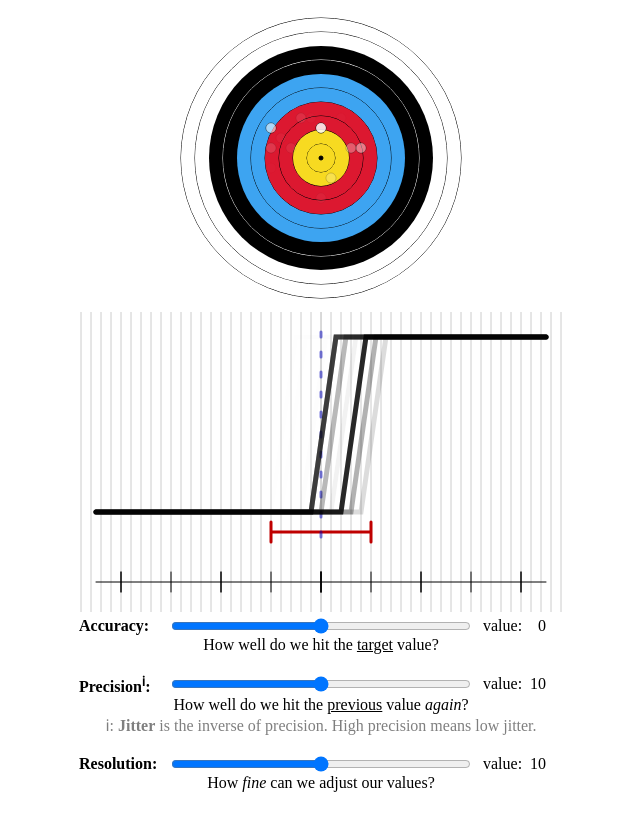
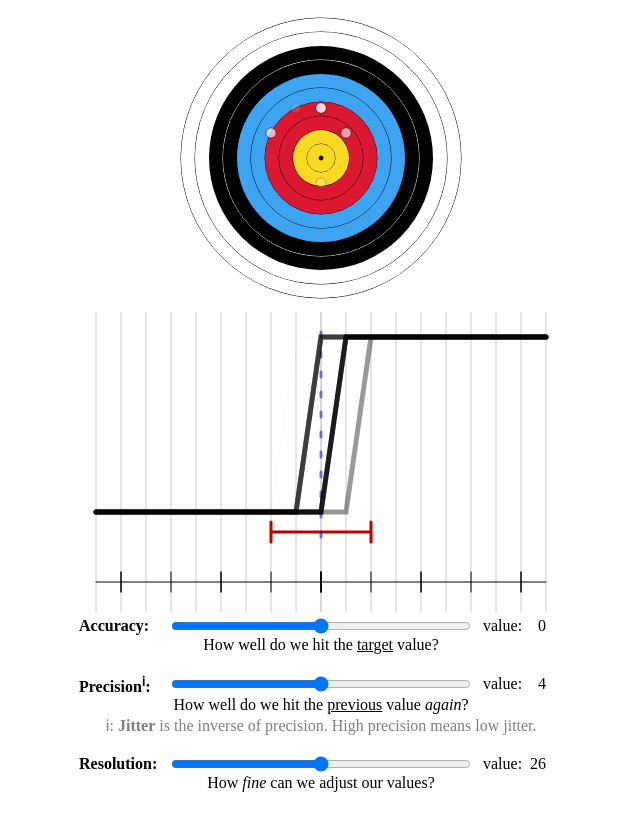
Before and after one commit to RERossel/JavaScript-Jitter, a plain HTML site: page index.html in a window 1280 px wide. Shown: the whole page, without its empty margins (319-959 px from the left). Drawn offline with Linux system fonts and the light colour scheme.

Commit message:
Implemented resolution keeping for finer resolutions. rough resolutions do not work as expected.

```diff
--- a/index.html
+++ b/index.html
@@ -76,7 +76,7 @@
         <span class="slider_label">
             <b>Resolution: </b>
         </span>
-        <input id="slider_resolution" type="range" min="0" max="20" value="10" class="slider" style="width:300px; /*direction: rtl;*/">
+        <input id="slider_resolution" type="range" min="1" max="51" value="26" class="slider" style="width:300px; /*direction: rtl;*/">
 
         <span class="slider_output">
             value: <span id="slider_resolution_output" class="slider_value">1</span>
--- a/script.js
+++ b/script.js
@@ -12,12 +12,6 @@ var slider_resolution_output = document.getElementById("slider_resolution_output
 var context_bullseye = canvas_bullseye.getContext('2d');
 var context_waveform = canvas_waveform.getContext('2d');
 
-var riseTime = 25;
-var unit = 10; // One unit represents 10 pixels
-var accuracy = Number(slider_accuracy.value);
-var precision = Number(slider_precision.value);
-var jitter = 20-precision;
-var resolution = Number(slider_resolution.value);
 
 
 // slider_precision.onchange = function() {
@@ -69,6 +63,7 @@ function DrawRisingEdge(startXValue) {
 }
 
 
+
 // Treat a function as a JavaScript Object as we want to have multiple instances
 // representing multiple bullseye hit at different stages of fade-out.
 function DrawBullseyeHit(x, y) {
@@ -117,6 +112,7 @@ function DrawBullseyeHit(x, y) {
 }
 
 
+
 // ===== TO BE DELETED - WE DON'T HAVE A BUTTON
 var buttonState = false;
 //button.value = "Rise time NOT shown.";
@@ -137,11 +133,12 @@ function buttonAction()
 // ==========
 
 
+
 function drawJitterMargin() {
 
-  var maxJitter = (1.0 - 0.5) * jitter * unit;
+  var maxJitter = (1.0 - 0.5) * jitter * resolution;
 
-  console.log(maxJitter);
+  //console.log(maxJitter);
 
   // Draw the jitter margin indicator as a red line below the waveform.
   context_waveform.strokeStyle = 'rgba(191, 0, 0, 1 )';
@@ -149,23 +146,23 @@ function drawJitterMargin() {
   context_waveform.lineWidth = 3;
 
     context_waveform.beginPath();
-    context_waveform.moveTo(canvas_waveform.width / 2 + ( accuracy * unit )            - maxJitter, 220);
+    context_waveform.moveTo(canvas_waveform.width / 2 + ( accuracy * resolution )            - maxJitter, 220);
 
   if (buttonState == false) {
-    context_waveform.lineTo(canvas_waveform.width / 2 + ( accuracy * unit )            + maxJitter, 220);
+    context_waveform.lineTo(canvas_waveform.width / 2 + ( accuracy * resolution )            + maxJitter, 220);
   } else {
-    context_waveform.lineTo(canvas_waveform.width / 2 + ( accuracy * unit ) + riseTime + maxJitter, 220);
+    context_waveform.lineTo(canvas_waveform.width / 2 + ( accuracy * resolution ) + riseTime + maxJitter, 220);
   }
 
-    context_waveform.moveTo(canvas_waveform.width / 2 + ( accuracy * unit )            - maxJitter, 210);
-    context_waveform.lineTo(canvas_waveform.width / 2 + ( accuracy * unit )            - maxJitter, 230);
+    context_waveform.moveTo(canvas_waveform.width / 2 + ( accuracy * resolution )            - maxJitter, 210);
+    context_waveform.lineTo(canvas_waveform.width / 2 + ( accuracy * resolution )            - maxJitter, 230);
 
   if (buttonState == false) {
-    context_waveform.moveTo(canvas_waveform.width / 2 + ( accuracy * unit )            + maxJitter, 210);
-    context_waveform.lineTo(canvas_waveform.width / 2 + ( accuracy * unit )            + maxJitter, 230);
+    context_waveform.moveTo(canvas_waveform.width / 2 + ( accuracy * resolution )            + maxJitter, 210);
+    context_waveform.lineTo(canvas_waveform.width / 2 + ( accuracy * resolution )            + maxJitter, 230);
   } else {
-    context_waveform.moveTo(canvas_waveform.width / 2 + ( accuracy * unit ) + riseTime + maxJitter, 210);
-    context_waveform.lineTo(canvas_waveform.width / 2 + ( accuracy * unit ) + riseTime + maxJitter, 230);
+    context_waveform.moveTo(canvas_waveform.width / 2 + ( accuracy * resolution ) + riseTime + maxJitter, 210);
+    context_waveform.lineTo(canvas_waveform.width / 2 + ( accuracy * resolution ) + riseTime + maxJitter, 230);
   }
 
   context_waveform.stroke();
@@ -176,10 +173,10 @@ function drawJitterMargin() {
     context_waveform.strokeStyle = 'rgba(  0,   0, 191, 1 )';
     //context_waveform.lineCap = "round";
     //context_waveform.lineWidth = 3;
-    context_waveform.moveTo(canvas_waveform.width / 2 + ( accuracy * unit )            + maxJitter, 220);
-    context_waveform.lineTo(canvas_waveform.width / 2 + ( accuracy * unit ) + riseTime + maxJitter, 220);
-    context_waveform.moveTo(canvas_waveform.width / 2 + ( accuracy * unit ) + riseTime + maxJitter, 210);
-    context_waveform.lineTo(canvas_waveform.width / 2 + ( accuracy * unit ) + riseTime + maxJitter, 230);
+    context_waveform.moveTo(canvas_waveform.width / 2 + ( accuracy * resolution )            + maxJitter, 220);
+    context_waveform.lineTo(canvas_waveform.width / 2 + ( accuracy * resolution ) + riseTime + maxJitter, 220);
+    context_waveform.moveTo(canvas_waveform.width / 2 + ( accuracy * resolution ) + riseTime + maxJitter, 210);
+    context_waveform.lineTo(canvas_waveform.width / 2 + ( accuracy * resolution ) + riseTime + maxJitter, 230);
     context_waveform.stroke();
   }
 
@@ -194,6 +191,7 @@ function drawJitterMargin() {
   context_waveform.restore();
 
 }
+
 
 
 function drawBullseye() {
@@ -284,6 +282,7 @@ function drawBullseye() {
 }
 
 
+
 var drawGrid = function() {
 
   context_waveform.lineWidth = 1;
@@ -305,6 +304,8 @@ var drawGrid = function() {
   }
 
 }
+
+
 
 var drawTimeSegments = function() {
 
@@ -348,7 +349,7 @@ var drawTimeSegments = function() {
   }
 
 }
-console.log(canvas_waveform.width/2);
+
 
 
 var risingEdges = [];
@@ -357,6 +358,87 @@ var nowMilliseconds = 0;
 var prvMilliseconds = 0;
 var loopTime = 0;
 var loopTimeSum = 0;
+
+var riseTime = 25;
+var accuracy
+var precision
+var jitter
+var resolution
+var resolution_max = 51;
+var resolution_min =  1;
+var nsValue = 10; // 10 pixels per nanosecond
+var range_max_px = 200; // Range in pixels
+var range_max_ns = range_max_px / nsValue; // 40 nanoseconds
+
+
+// Function to perform when slider is moved
+function read_resolution_slider() {
+  console.log("-----------------------");
+  resolution = Math.max(resolution_min, resolution_max-Number(slider_resolution.value));
+  console.log("Resolution: " + resolution);
+  // Display the current slider values in the corresponding HTML elements.
+  slider_resolution_output.textContent = slider_resolution.value;
+
+  console.log("slider_precision.value: " + Number(slider_precision.value));
+  console.log("slider_precision.max: " + slider_precision.max);
+  var precision_before = (Number(slider_precision.value) / Number(slider_precision.max)).toPrecision(1);
+  console.log("precision_before: " + precision_before);
+  console.log("resolution: " + resolution);
+  slider_precision.max =  range_max_px    / resolution;
+  console.log("slider_precision.max: " + slider_precision.max);
+  slider_precision.value = (precision_before * Number(slider_precision.max));//.toPrecision(1);
+  console.log("slider_precision.value: " + slider_precision.value);
+  read_precision_slider();
+
+  slider_accuracy.max  =  Math.round((range_max_px/2) / resolution);
+  slider_accuracy.min  = -Math.round((range_max_px/2) / resolution);
+}
+// Read variable values from HTML sliders when we move them (input, not change)
+slider_resolution.addEventListener('input', function() {
+  read_resolution_slider();
+}, false);
+// Perform slider function at least once when the script is executed for the first time
+read_resolution_slider();
+
+// Function to perform when slider is moved
+function read_precision_slider() {
+  precision = Number(slider_precision.value);
+  console.log("Precision: " + precision);
+  // Display the current slider values in the corresponding HTML elements.
+  slider_precision_output.textContent = precision;
+  jitter = slider_precision.max-precision;
+}
+// Read variable values from HTML sliders when we move them (input, not change)
+slider_precision.addEventListener('input', function() {
+  read_precision_slider();
+}, false);
+// Perform slider function at least once when the script is executed for the first time
+read_precision_slider();
+
+
+// Function to perform when slider is moved
+function read_accuracy_slider() {
+  accuracy  = Number(slider_accuracy.value);
+  console.log("Accuracy: " + accuracy);
+  // Display the current slider values in the corresponding HTML elements.
+  slider_accuracy_output.textContent = accuracy;
+}
+// Read variable values from HTML sliders when we move them (input, not change)
+slider_accuracy.addEventListener('input', function() {
+  read_accuracy_slider();
+}, false);
+// Perform slider function at least once when the script is executed for the first time
+read_accuracy_slider();
+
+
+
+
+
+
+
+
+
+
 
 // Main animation loop
 function animate() {
@@ -389,8 +471,8 @@ function animate() {
 
   // Add a new rising edge every 50 ms.
   if (loopTimeSum > 50) {
-    risingEdges.unshift(new DrawRisingEdge(canvas_waveform.width / 2 + accuracy * unit));
-    bullseyeHits.unshift(new DrawBullseyeHit(canvas_bullseye.width / 2 + accuracy * unit, 150));
+    risingEdges.unshift(new DrawRisingEdge(canvas_waveform.width / 2 + accuracy * resolution));
+    bullseyeHits.unshift(new DrawBullseyeHit(canvas_bullseye.width / 2 + accuracy * resolution, 150));
     loopTimeSum = 0;
   }
 
@@ -414,15 +496,7 @@ function animate() {
     }
   }
 
-  accuracy = Number(slider_accuracy.value);
-  precision = Number(slider_precision.value);
-  jitter = 20-precision;
-  resolution = Math.max(1, 20-Number(slider_resolution.value));
 
-  // Display the current slider values in the corresponding HTML elements.
-  slider_accuracy_output.textContent = accuracy;
-  slider_precision_output.textContent = precision;
-  slider_resolution_output.textContent = slider_resolution.value;
 
 }
 
```
